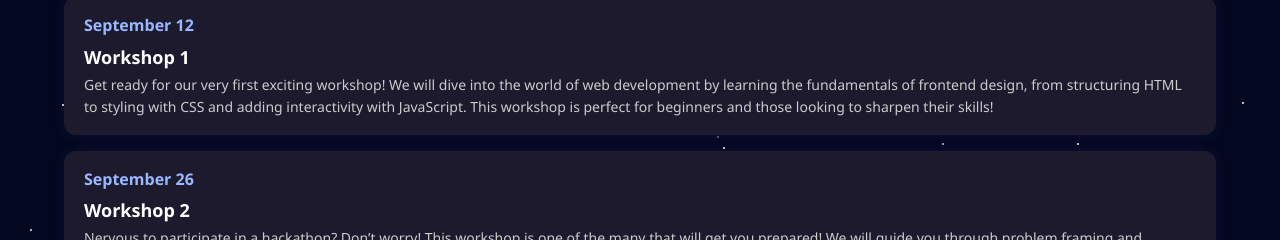
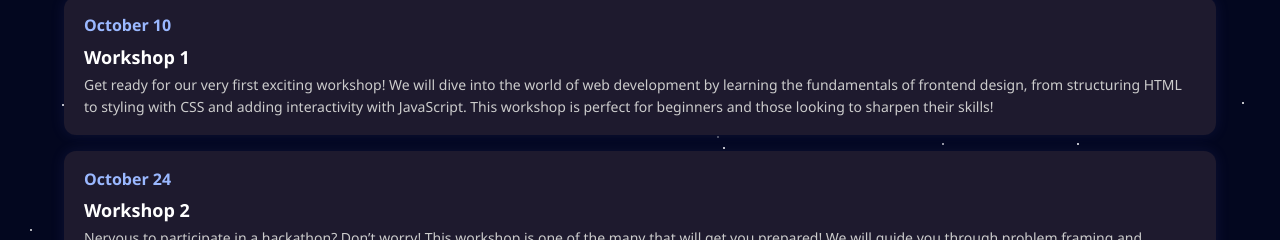
Before and after one commit to LunarisHacks/Website, a plain HTML site: page events.html in a window 1280 px wide. Shown: the part 404-644 px from the top of the page. Drawn offline with Linux system fonts and the light colour scheme.

Commit message:
Updated workshop dates

```diff
--- a/events.html
+++ b/events.html
@@ -242,7 +242,7 @@
 
       <div class="event-row">
         <div class="event-card">
-          <div class="event-time">September 12</div>
+          <div class="event-time">October 10</div>
           <div class="event-title">Workshop 1</div>
           <div class="event-desc">Get ready for our very first exciting workshop! We will dive into the world of web development by learning the fundamentals of frontend design, from structuring HTML to styling with CSS and adding interactivity with JavaScript. This workshop is perfect for beginners and those looking to sharpen their skills!
 </div>
@@ -254,7 +254,7 @@
 
       <div class="event-row">
         <div class="event-card">
-          <div class="event-time">September 26</div>
+          <div class="event-time">October 24</div>
           <div class="event-title">Workshop 2</div>
           <div class="event-desc">Nervous to participate in a hackathon? Don’t worry! This workshop is one of the many that will get you prepared! We will guide you through problem framing and structured thinking so you can tackle case competitions and hackathons with confidence. Learn how to break down complex challenges, define solutions, and pitch effectively!
 </div>
```
